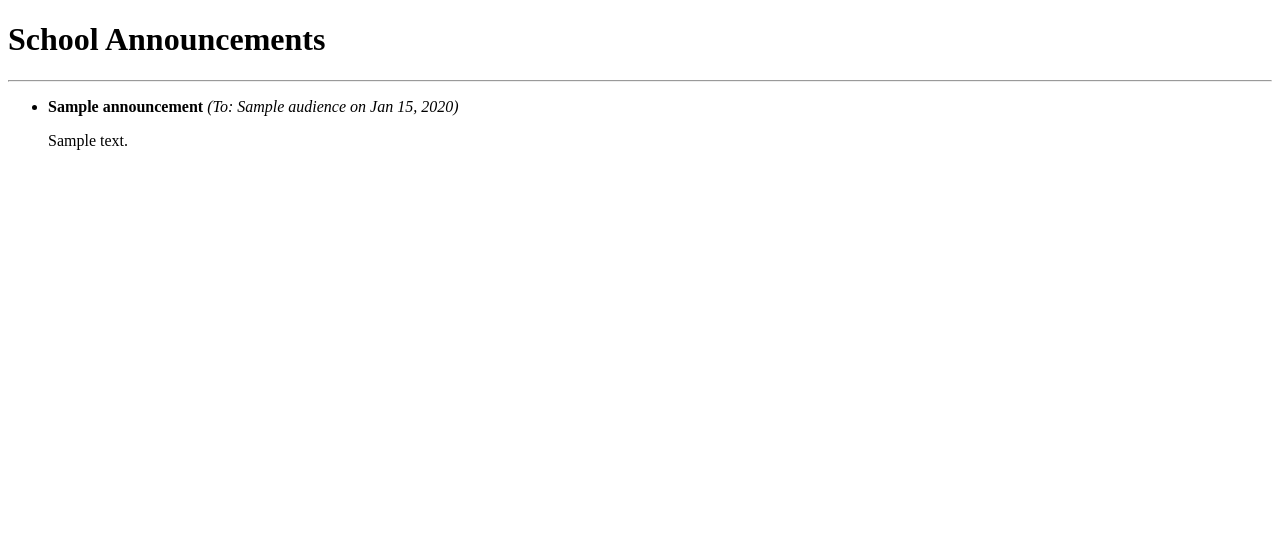
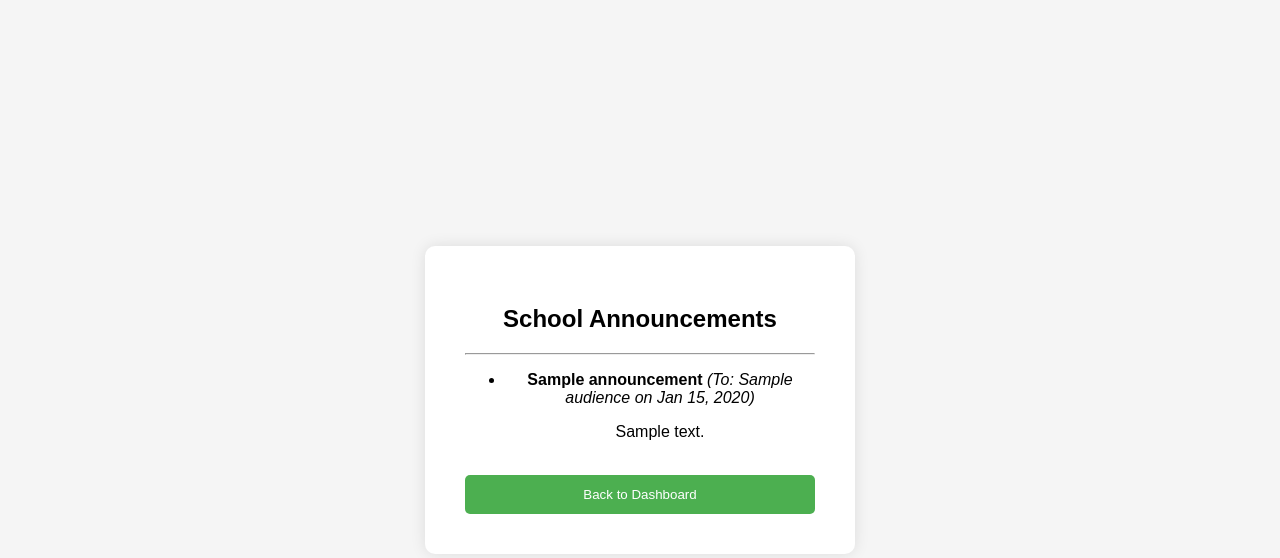
Before and after one commit to aaronsorensen1988/School-Management-System, a FastAPI app: template templates/announcements.html in a window 1280 px wide. Shown: the top 558 px of the page. Run offline with FastAPI, Linux system fonts and the light colour scheme; the template is opened without the code that fills it: most values are stand-ins (such as "Sample title", 1, 10 or a date in 2020).

Commit message:
fix(ui): add back to dashboard button on announcements page

```diff
--- a/templates/announcements.html
+++ b/templates/announcements.html
@@ -2,9 +2,12 @@
 <html lang="en">
 <head>
     <title>Announcements</title>
+    <link rel="stylesheet" href="/static/styles.css">
 </head>
 <body>
-    <h1>School Announcements</h1>
+
+<div class="login-container">
+    <h2>School Announcements</h2>
 
     {% if can_post %}
         <a href="/announcements/new"><button>Create New Announcement</button></a>
@@ -23,5 +26,10 @@
             <p>No announcements to display.</p>
         {% endfor %}
     </ul>
+
+    <br>
+    <button onclick="window.location.href='/dashboard'">Back to Dashboard</button>
+</div>
+
 </body>
 </html>
```
